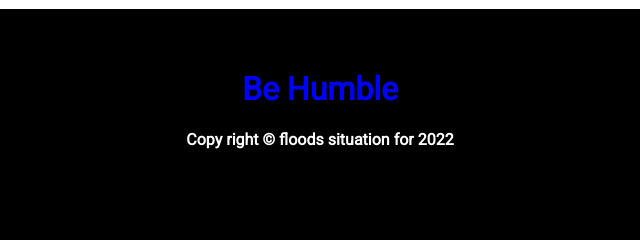
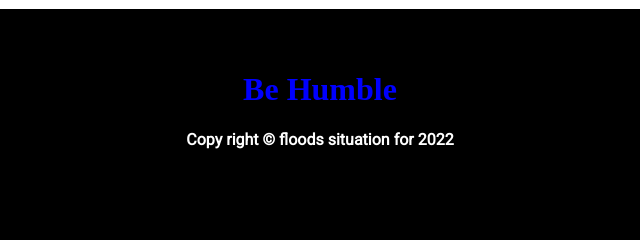
Before and after one commit to saidul90091/donate-today, a plain HTML site: page index.html in a window 1280 px wide. Shown: the part 4250-4490 px from the top of the page, 320-960 px from the left. Drawn offline with Linux system fonts and the light colour scheme.

Commit message:
add font family

```diff
--- a/style.css
+++ b/style.css
@@ -196,4 +196,6 @@ footer{
 #footer_title{
     color:blue;
     font-weight: bold;
+    font-family: 'Lobster';
+
 }
```
